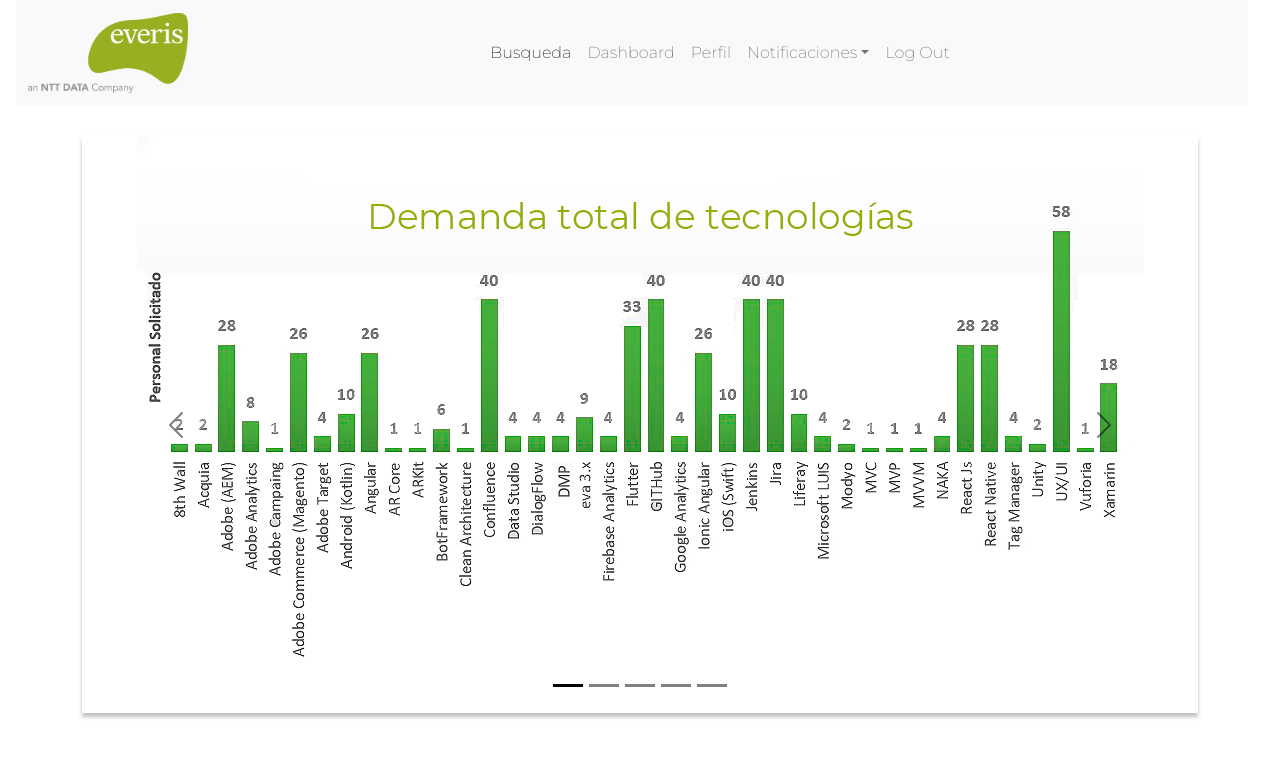
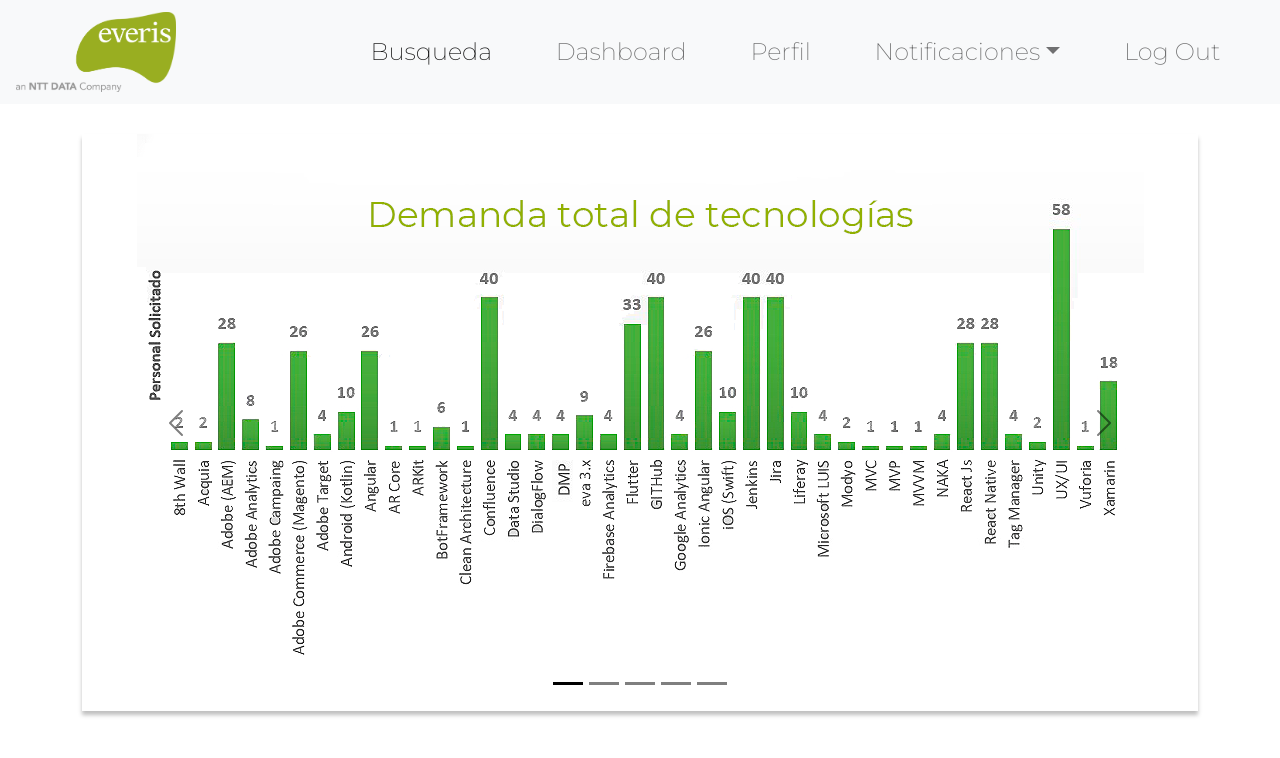
Before and after one commit to nathalytaucare/Matriz-de-conocimientos, a React (Create React App) app: page /dashboardLeader in a window 1280 px wide. Shown: the top 758 px of the page. Built offline with nearby package versions, Linux system fonts and the light colour scheme.

Commit message:
navbar CSS ready

```diff
--- a/src/components/Carousel1.jsx
+++ b/src/components/Carousel1.jsx
@@ -15,27 +15,27 @@
 
         <div className="carousel-inner ">
             <div className="carousel-item active" data-bs-interval="10000">
-              <div class="d-flex justify-content-center">
+              <div className="d-flex justify-content-center">
                 <img src="./imgCarousel/total.jpg" className="d-block w-55" alt="total"/>
               </div>
             </div>
             <div className="carousel-item" data-bs-interval="2000">
-              <div class="d-flex justify-content-center">
+              <div className="d-flex justify-content-center">
                 <img src="./imgCarousel/junior.jpg" className="d-block w-55" alt="junior"/>
               </div>
             </div>
             <div className="carousel-item">
-              <div class="d-flex justify-content-center">
+              <div className="d-flex justify-content-center">
                 <img src="./imgCarousel/basic.jpg" className="d-block w-55" alt="basic"/>
               </div>
             </div>
             <div className="carousel-item">
-              <div class="d-flex justify-content-center">
+              <div className="d-flex justify-content-center">
                 <img src="./imgCarousel/medium.jpg" className="d-block w-55" alt="medium"/>
               </div>
             </div>
             <div className="carousel-item">
-              <div class="d-flex justify-content-center">
+              <div className="d-flex justify-content-center">
                 <img src="./imgCarousel/expert.jpg" className="d-block w-55" alt="expert"/>
               </div>
             </div>
--- a/src/components/Navbar.jsx
+++ b/src/components/Navbar.jsx
@@ -6,35 +6,35 @@
     return (
 <nav className="navbar navbar-expand-lg navbar-light bg-light">
   <div className="container-fluid">
-    <a className="navbar-brand" href="/">
-     <img src={logo} width="25" height="37" alt="" />
+    <a className="navbar-brand p-1 flex-fill" href="/">
+     <img src={logo} width="2" height="33" alt="" />
     </a>
     <button className="navbar-toggler" type="button" data-bs-toggle="collapse" data-bs-target="#navbarNav" aria-controls="navbarNav" aria-expanded="true" aria-label="Toggle navigation">
       {/* <span className="navbar-toggler-icon"></span> */}
     </button>
     <div className="collapse navbar-collapse" id="navbarNav">
       <ul className="navbar-nav">
-        <li className="nav-item">
+        <li className="nav-item p-2 flex-fill">
           <a className="nav-link active" aria-current="page" href="/FilterAndSearch">Busqueda</a>
         </li>
-        <li className="nav-item">
+        <li className="nav-item p-2 flex-fill">
           <a className="nav-link" href="/DashboardLeader">Dashboard</a>
         </li>
-        <li className="nav-item">
+        <li className="nav-item p-2 flex-fill">
           <a className="nav-link" href="/">Perfil</a>
         </li>
-        <li className="nav-item dropdown">
+        <li className="nav-item dropdown p-2 flex-fill">
           <a className="nav-link dropdown-toggle" href="#/" id="navbarScrollingDropdown" role="button" data-bs-toggle="dropdown" aria-expanded="false">
             Notificaciones
           </a>
           <ul className="dropdown-menu" aria-labelledby="navbarScrollingDropdown">
-            <li><a className="dropdown-item" href="/">Notificaciones</a></li>
+            <li><a className="dropdown-item " href="/">Notificaciones</a></li>
             {/* <li><a className="dropdown-item" href="#/">Another action</a></li>
             <li><hr className="dropdown-divider"/></li>
             <li><a className="dropdown-item" href="#/">Something else here</a></li> */}
           </ul>
         </li>
-        <li className="nav-item">
+        <li className="nav-item p-2 flex-fill">
           <a className="nav-link" href="/Login" tabIndex="-1">Log Out</a>
         </li>
       </ul>
--- a/src/components/navbar.css
+++ b/src/components/navbar.css
@@ -1,6 +1,6 @@
 .navbar {
-  margin-left: 1rem;
-  margin-right: 2rem;
+margin: 0;
+font-size: 1.5rem;
 }
 
 .navbar-collapse {
@@ -9,6 +9,7 @@
 
 .navbar-nav {
   align-items: center;
+  inline-size: -webkit-fill-available;
 }
 
 .navbar img {
```
